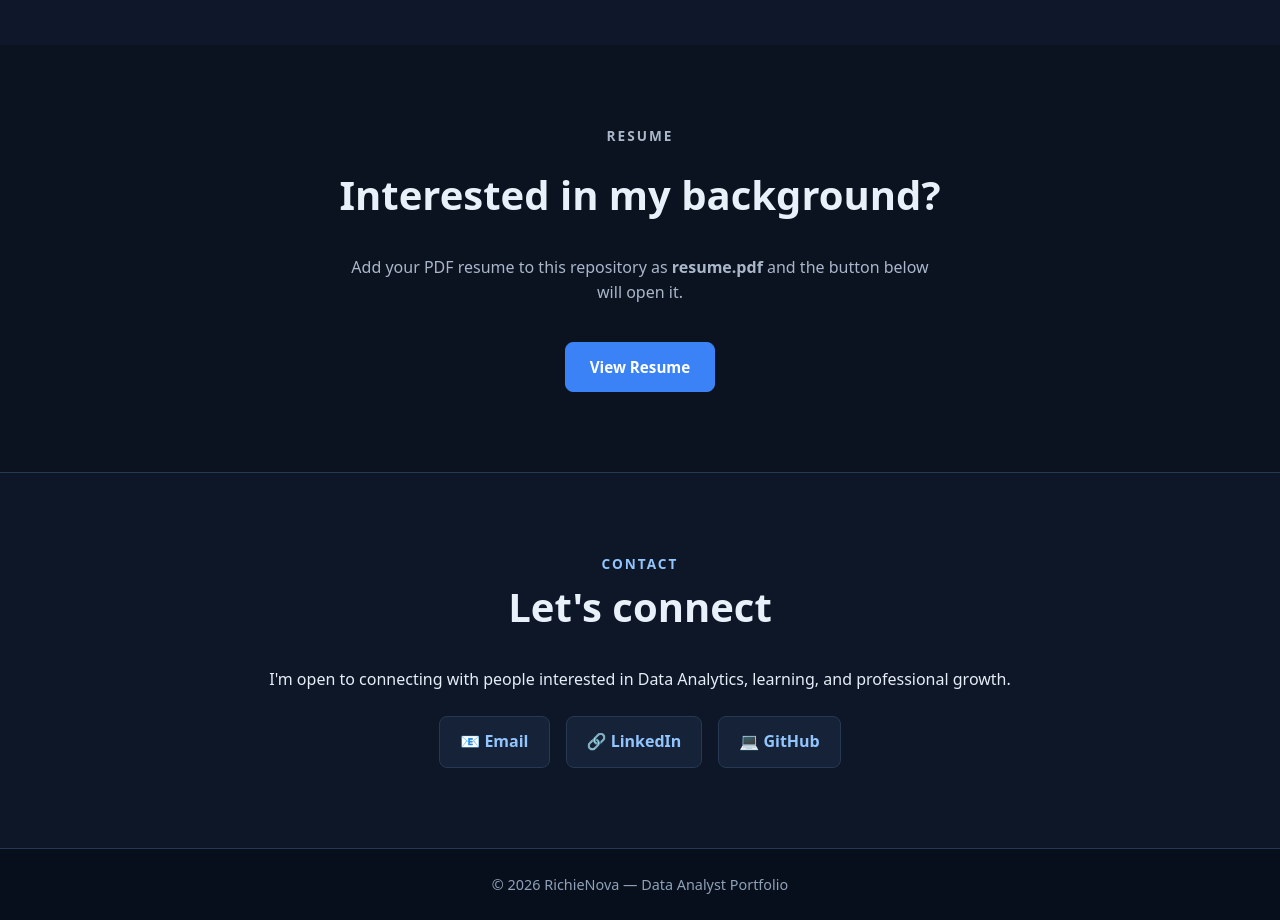
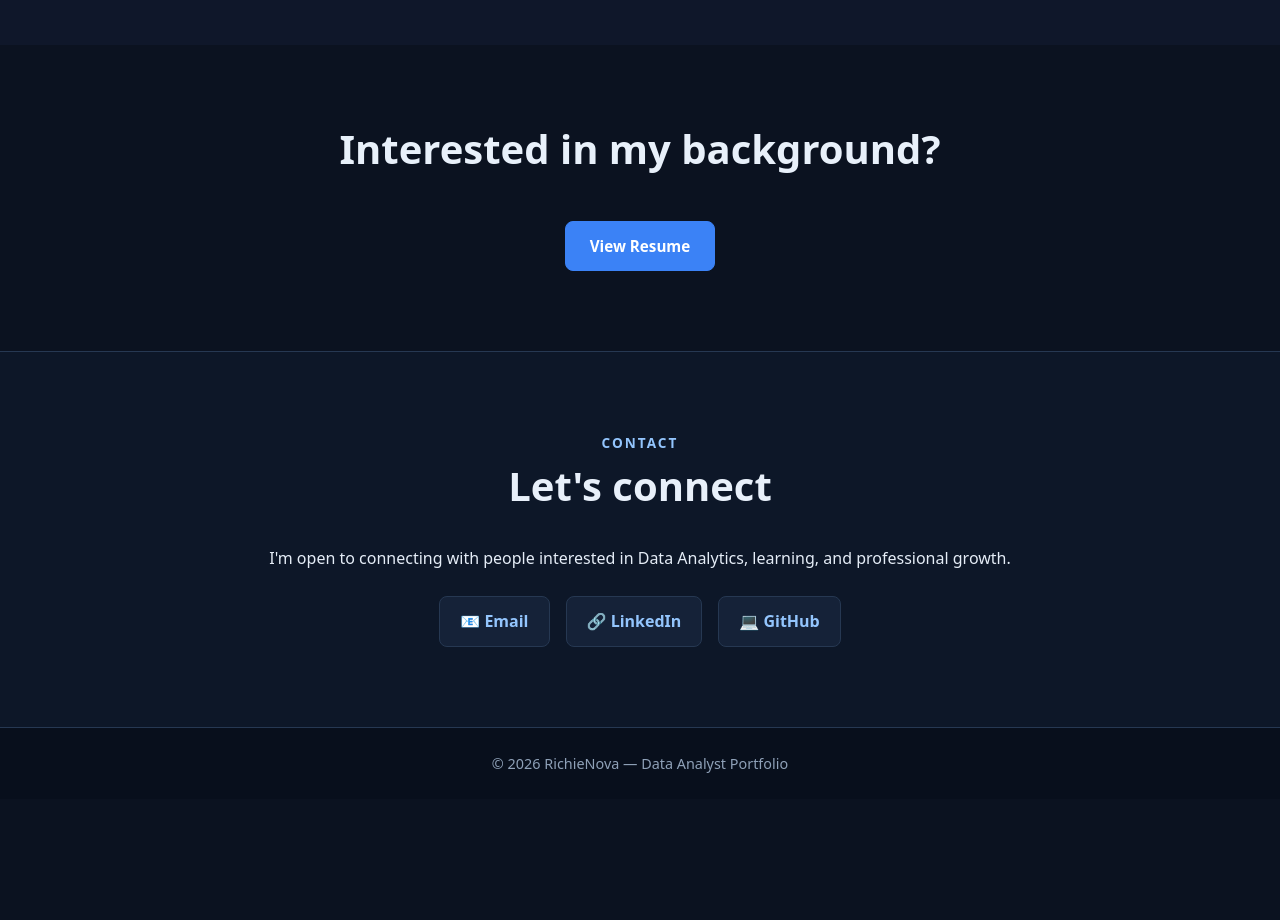
Before and after one commit to richienova/richienova.github.io, a plain HTML site: page index.html in a window 1280 px wide. Shown: the part 2440-3360 px from the top of the page. After the commit the page ends 3239 px from the top, so only its background shows below. Drawn offline with Linux system fonts and the light colour scheme.

Commit message:
Update resume section in index.html
Removed the resume section label and instructions.

```diff
--- a/index.html
+++ b/index.html
@@ -158,9 +158,7 @@
 
     <section id="resume">
       <div class="container resume-section">
-        <p class="section-label">RESUME</p>
         <h2 class="section-title">Interested in my background?</h2>
-        <p>Add your PDF resume to this repository as <strong>resume.pdf</strong> and the button below will open it.</p>
         <a class="btn btn-primary resume-button" href="resume.pdf" target="_blank" rel="noopener">View Resume</a>
       </div>
     </section>
```
